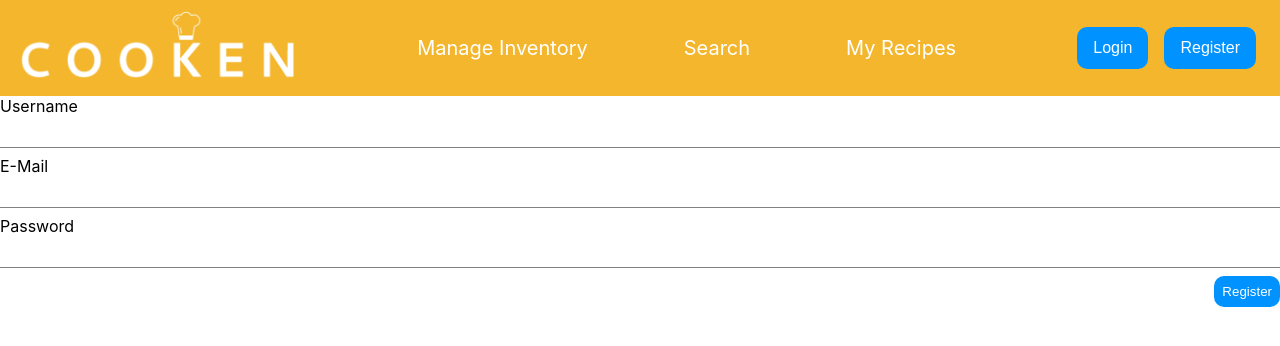
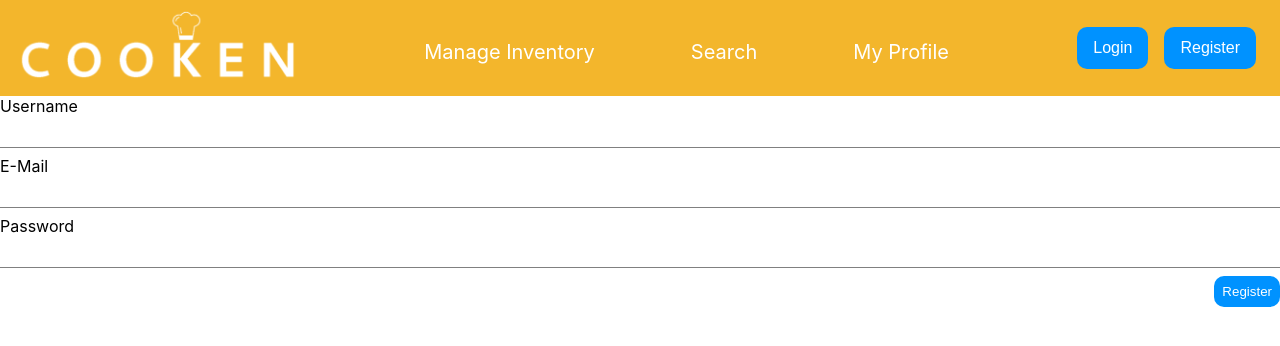
Before and after one commit to kuscu0/cooken, a React (Create React App) app: page /register in a window 1280 px wide. Shown: the top 346 px of the page. Built offline with nearby package versions, Linux system fonts and the light colour scheme.

Commit message:
added search for recipe & recipe page layout

```diff
--- a/src/App.js
+++ b/src/App.js
@@ -1,10 +1,13 @@
 import './App.scss';
 import React, {Component} from "react";
-import ManageIngredients from "./manageIngredients/manageIngredients";
+import ManageIngredients from "./pages/manageIngredients/manageIngredients";
 import {Route, BrowserRouter, Switch, Link} from "react-router-dom";
-import Home from "./home/Home";
-import {RegisterForm} from "./registerForm/registerForm";
-import {SimpleButton} from "./simpleButton/simpleButton";
+import Home from "./pages/home/Home";
+import {RegisterForm} from "./pages/registerForm/registerForm";
+import {SimpleButton} from "./basics/simpleButton/simpleButton";
+import RecipeSearch from "./pages/recipeSearch/RecipeSearch";
+import MyProfile from "./pages/MyProfile/MyProfile";
+import Recipe from "./pages/recipe/Recipe";
 
 class App extends Component {
 	constructor(props) {
@@ -18,18 +21,21 @@ class App extends Component {
 					<header>
 						<Link to="/" className="logo"><img src="/img/logo.png"/></Link>
 						<nav>
-							<Link to="/manageIngredients">Manage Inventory</Link>
-							<Link to="#">Search</Link>
-							<Link to="#">My Recipes</Link>
+							<Link to="/manageIngredients" onClick={this.onNavClick}>Manage Inventory</Link>
+							<Link to="/recipeSearch" onClick={this.onNavClick}>Search</Link>
+							<Link to="/myProfile" onClick={this.onNavClick}>My Profile</Link>
 						</nav>
 						<div>
-							<Link to="/" className="login"><SimpleButton>Login</SimpleButton></Link>
+							<Link to="/login" className="login"><SimpleButton>Login</SimpleButton></Link>
 							<Link to="/register" className="register"><SimpleButton>Register</SimpleButton></Link>
 						</div>
 					</header>
 					<main>
 						<Switch>
 							<Route path="/manageIngredients" component={ManageIngredients}/>
+							<Route path="/recipeSearch" component={RecipeSearch}/>
+							<Route path="/myProfile" component={MyProfile}/>
+							<Route path="/recipe" component={Recipe}/>
 							<Route path="/register" component={RegisterForm}/>
 							<Route path="/" component={Home}/>
 						</Switch>
@@ -39,6 +45,11 @@ class App extends Component {
 			</BrowserRouter>
 		);
 	}
+
+	onNavClick(e) {
+		Array.from(e.currentTarget.parentElement.children).forEach(el => el.classList.remove("current"));
+		e.currentTarget.classList.add("current");
+	}
 }
 
 export default App;
--- a/src/App.scss
+++ b/src/App.scss
@@ -1,4 +1,8 @@
 $headerHeight: 6rem;
+
+.App {
+	position: relative;
+}
 
 header {
 	display: flex;
@@ -7,6 +11,9 @@ header {
 	background: #F3B62C;
 	padding: 0 1rem;
 	height: $headerHeight;
+	position: sticky;
+	top: 0;
+	z-index: 1;
 
 	> .logo {
 		img {
@@ -33,13 +40,20 @@ header {
 			line-height: $headerHeight;
 			padding: 0 3rem;
 			transition: background-color .25s ease;
+			box-sizing: border-box;
+			border-top: 4px solid transparent;
 
-			&:hover:not(.current) {
+			&:hover {
 				background: #ffffff33;
+				border-top: 4px solid #ffffff55;
 			}
 
-			&:active, .current {
+			&:active {
 				background: #ffffff66;
+			}
+
+			&.current {
+				border-top: 4px solid #ffffffaa;
 			}
 		}
 	}
--- a/src/registerForm/registerForm.jsx
+++ b/src/pages/registerForm/registerForm.jsx
@@ -1,7 +1,7 @@
 import React from "react";
 import "./registerForm.scss";
-import {SimpleButton} from "../simpleButton/simpleButton";
-import {serverAddress} from "../globals";
+import {SimpleButton} from "../../basics/simpleButton/simpleButton";
+import {serverAddress} from "../../globals";
 
 export class RegisterForm extends React.Component {
 
```
Also changed, not shown: src/basics/simpleButton/_simpleButton.scss (renamed from src/simpleButton/_simpleButton.scss), src/basics/simpleButton/simpleButton.jsx (renamed from src/simpleButton/simpleButton.jsx), src/pages/home/Home.jsx (renamed from src/home/Home.jsx), src/pages/manageIngredients/manageIngrediens.scss (renamed from src/manageIngredients/manageIngrediens.scss), src/pages/manageIngredients/manageIngredients.jsx (renamed from src/manageIngredients/manageIngredients.jsx), src/pages/registerForm/registerForm.scss (renamed from src/registerForm/registerForm.scss).
